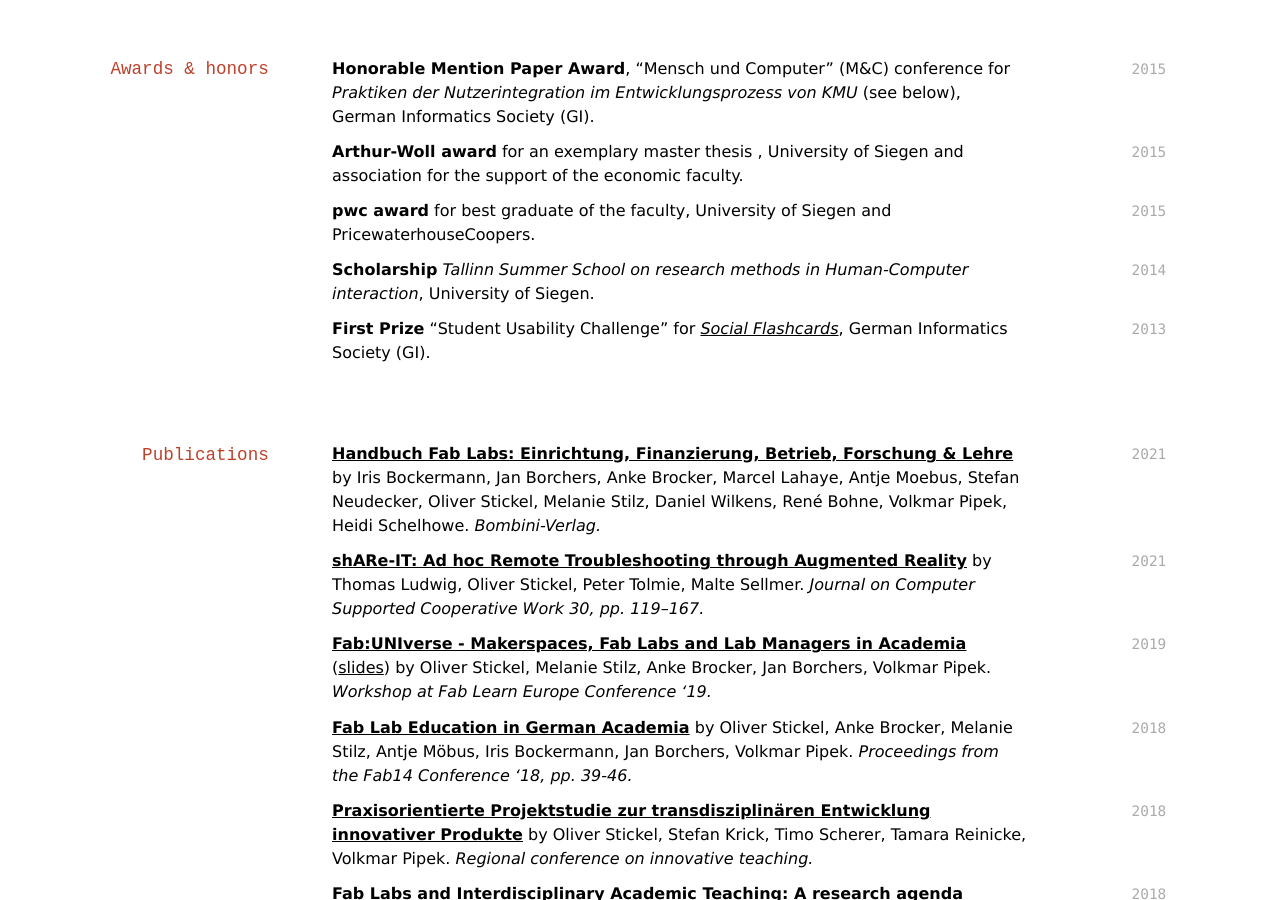
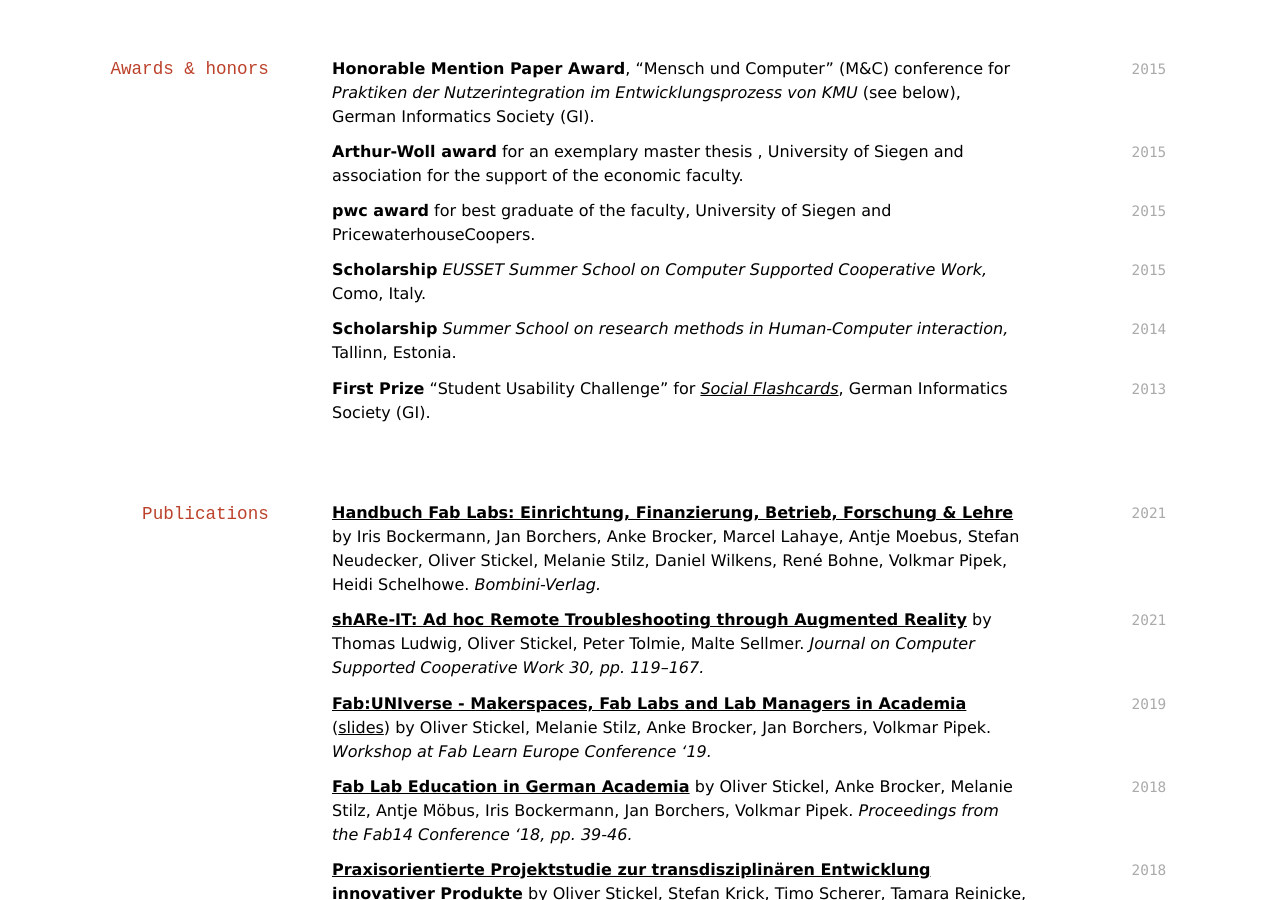
Before and after one commit to oliverstickel/oliverstickel.github.io, a Jekyll site: the page built from index.md, in a window 1280 px wide and 900 px high, scrolled down 4085 px. Built offline with Jekyll 4.4.1, drawn with Linux system fonts in a browser that asks for light colours; nearby versions of some CDN libraries; a style sheet for code colours, icons or effects is not loaded.

Commit message:
Update index.md

```diff
--- a/index.md
+++ b/index.md
@@ -136,8 +136,11 @@ I enjoy camping, water, (working on) motorbikes, cooking and books.
 `2015`
 **pwc award** for best graduate of the faculty, University of Siegen and PricewaterhouseCoopers.
 
+`2015`
+**Scholarship** *EUSSET Summer School on Computer Supported Cooperative Work,* Como, Italy.
+
 `2014`
-**Scholarship** *Tallinn Summer School on research methods in Human-Computer interaction*, University of Siegen.
+**Scholarship** *Summer School on research methods in Human-Computer interaction,* Tallinn, Estonia.
 
 `2013`
 **First Prize** "Student Usability Challenge" for [*Social Flashcards*](files/2013-social-flashcards.pdf), German Informatics Society (GI).
```
